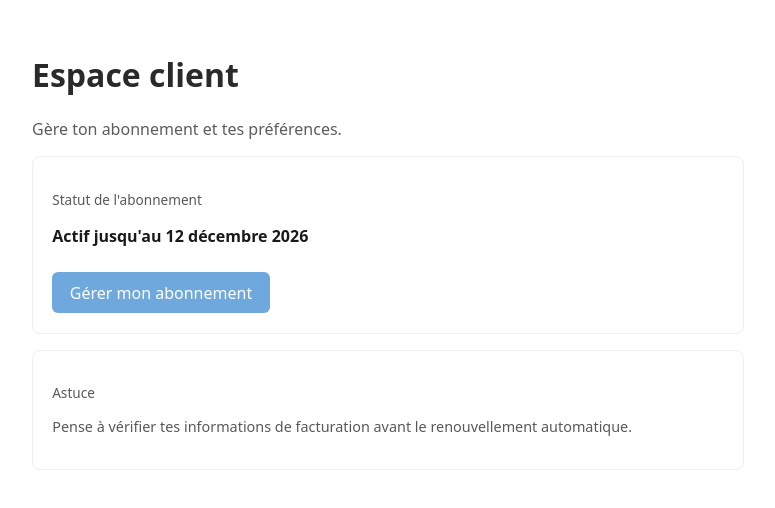
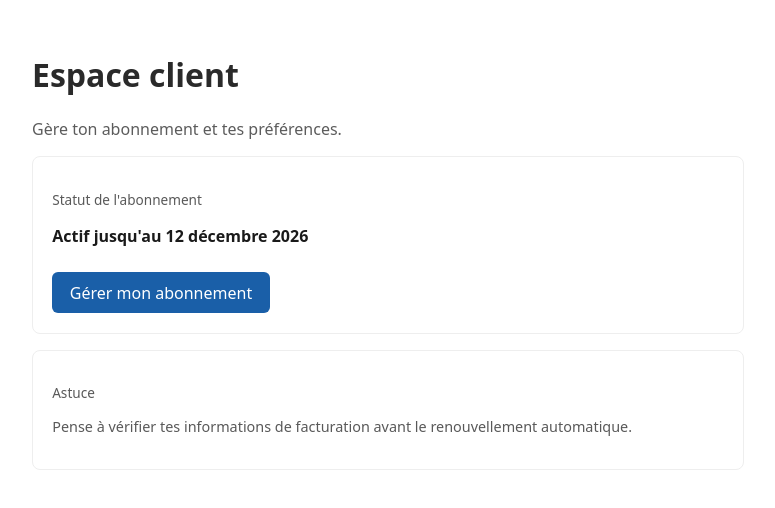
Before and after one commit to ynov-x-anthony/AMIR_Mohand_Arezki_Ally, a React (Vite) app: page / in a window 1280 px wide. Shown: the top 508 px of the page, without its empty margins (252-1027 px from the left). Built offline with nearby package versions, Linux system fonts and the light colour scheme.

Commit message:
contraste : .btn-primary en #1a5fa8 avec texte blanc (6,47:1)

```diff
--- a/src/App.css
+++ b/src/App.css
@@ -13,8 +13,8 @@ h1 { color: #2a2a2a; }
 .hint { color: #595959; font-size: .9rem; } /* 7.00:1 */
 
 .btn-primary {
-  background: #6fa8dc; /* bleu clair */
-  color: #ffffff;      /* texte blanc sur bleu clair : ~2.1:1 */
+  background: #1a5fa8; /* bleu plus soutenu */
+  color: #ffffff;      /* 6.47:1 */
   border: none;
   padding: .6rem 1.1rem;
   border-radius: 6px;
```
